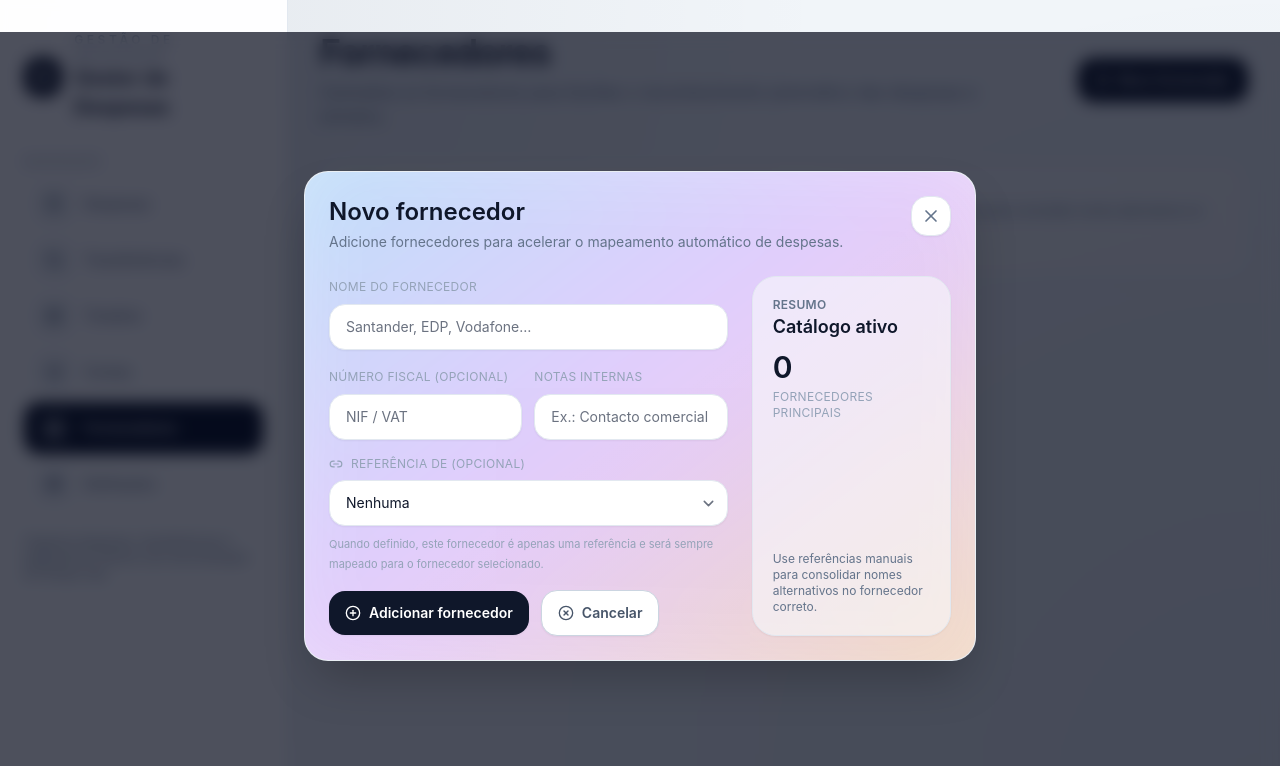
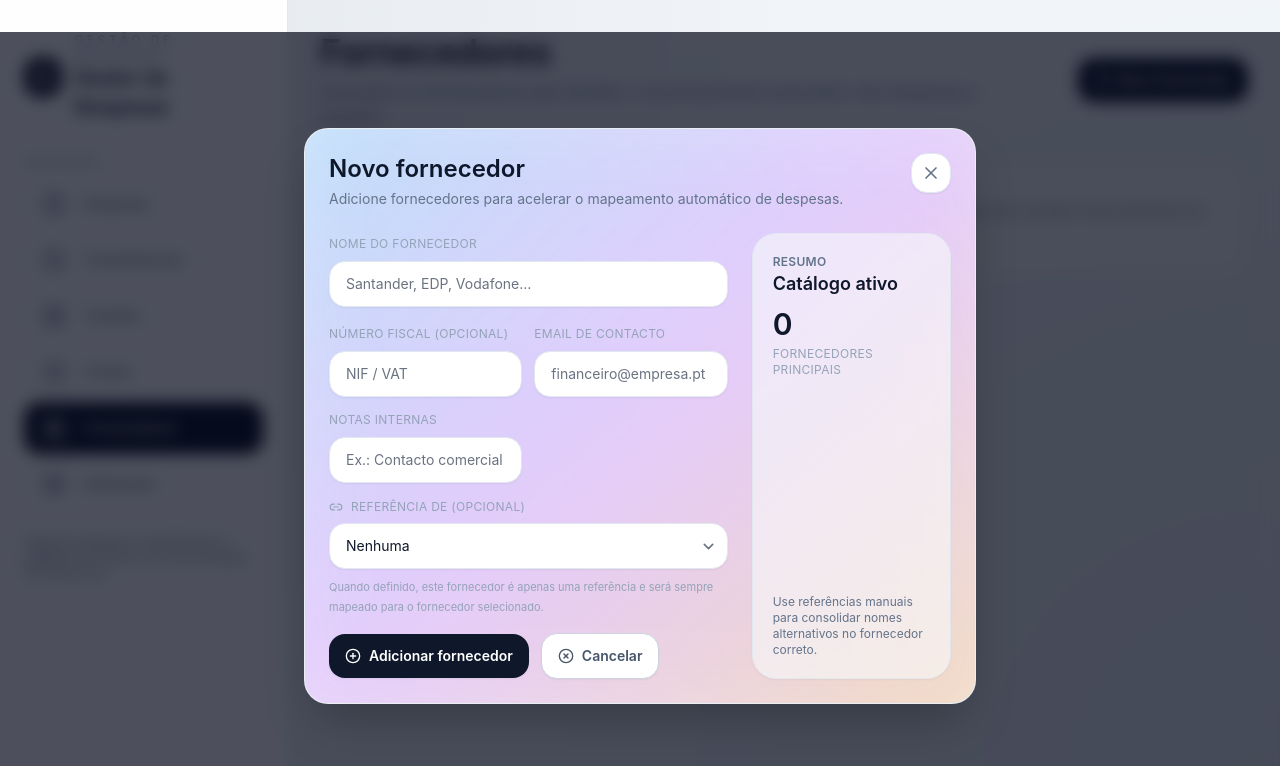
Before and after one commit to luistorresbarbosa/ai-budget-pwa, a React (Vite) app: page /suppliers in a window 1280 px wide. Both pictures are taken after a click on the button "Novo fornecedor". Shown: the top 766 px of the page. Built offline with nearby package versions, Linux system fonts and the light colour scheme.

Commit message:
Add supplier contact email metadata

```diff
--- a/src/data/mockData.ts
+++ b/src/data/mockData.ts
@@ -82,7 +82,8 @@ export const mockSuppliers: Supplier[] = [
     id: 'sup-1',
     name: 'Energia Lisboa',
     metadata: {
-      accountHints: ['PT50-1234']
+      accountHints: ['PT50-1234'],
+      contactEmail: 'faturacao@energialisboa.pt'
     }
   },
   {
--- a/src/data/models.ts
+++ b/src/data/models.ts
@@ -26,6 +26,7 @@ export interface Account {
 export interface SupplierMetadata {
   taxId?: string;
   accountHints?: string[];
+  contactEmail?: string;
   notes?: string;
 }
 
--- a/src/pages/SuppliersPage.tsx
+++ b/src/pages/SuppliersPage.tsx
@@ -3,6 +3,7 @@ import { AnimatePresence, motion } from 'framer-motion';
 import {
   Building2,
   Link2,
+  Mail,
   NotepadText,
   PlusCircle,
   Save,
@@ -20,6 +21,7 @@ interface SupplierFormState {
   id?: string;
   name: string;
   taxId: string;
+  contactEmail: string;
   notes: string;
   referenceToId?: string;
 }
@@ -27,6 +29,7 @@ interface SupplierFormState {
 const EMPTY_FORM: SupplierFormState = {
   name: '',
   taxId: '',
+  contactEmail: '',
   notes: '',
   referenceToId: undefined
 };
@@ -101,6 +104,7 @@ export default function SuppliersPage() {
       id: supplier.id,
       name: supplier.name,
       taxId: supplier.metadata?.taxId ?? '',
+      contactEmail: supplier.metadata?.contactEmail ?? '',
       notes: supplier.metadata?.notes ?? '',
       referenceToId: supplier.referenceToId
     });
@@ -144,6 +148,7 @@ export default function SuppliersPage() {
     }
 
     const trimmedTaxId = formState.taxId.trim();
+    const trimmedContactEmail = formState.contactEmail.trim();
     const trimmedNotes = formState.notes.trim();
     const previousSupplier = editingId ? suppliers.find((item) => item.id === editingId) : undefined;
 
@@ -151,12 +156,16 @@ export default function SuppliersPage() {
       const base: Supplier['metadata'] = {
         ...previousSupplier?.metadata,
         taxId: trimmedTaxId || previousSupplier?.metadata?.taxId,
+        contactEmail: trimmedContactEmail || previousSupplier?.metadata?.contactEmail,
         notes: trimmedNotes || previousSupplier?.metadata?.notes,
         accountHints: previousSupplier?.metadata?.accountHints
       };
 
       if (!base.taxId) {
         delete base.taxId;
+      }
+      if (!base.contactEmail) {
+        delete base.contactEmail;
       }
       if (!base.notes) {
         delete base.notes;
@@ -318,6 +327,16 @@ export default function SuppliersPage() {
               />
             </label>
             <label className="block space-y-2 text-sm text-slate-600">
+              <span className="text-xs uppercase tracking-wide text-slate-400">Email de contacto</span>
+              <input
+                value={formState.contactEmail}
+                onChange={(event) => setFormState((state) => ({ ...state, contactEmail: event.target.value }))}
+                className="w-full rounded-2xl border border-slate-200 bg-white px-4 py-3 text-sm text-slate-900 shadow-sm focus:border-slate-900 focus:ring-slate-900/10"
+                placeholder="financeiro@empresa.pt"
+                type="email"
+              />
+            </label>
+            <label className="block space-y-2 text-sm text-slate-600">
               <span className="text-xs uppercase tracking-wide text-slate-400">Notas internas</span>
               <input
                 value={formState.notes}
@@ -437,6 +456,14 @@ export default function SuppliersPage() {
                         <ShieldCheck className="h-3.5 w-3.5" /> {supplier.metadata.taxId}
                       </p>
                     )}
+                    {supplier.metadata?.contactEmail && (
+                      <p className="flex items-center gap-2 text-xs text-slate-500">
+                        <Mail className="h-3.5 w-3.5" />
+                        <a href={`mailto:${supplier.metadata.contactEmail}`} className="text-slate-600 hover:text-slate-900">
+                          {supplier.metadata.contactEmail}
+                        </a>
+                      </p>
+                    )}
                   </div>
                 </div>
                 {isOrphanReference && (
@@ -474,6 +501,17 @@ export default function SuppliersPage() {
                             {reference.metadata?.taxId && (
                               <p className="flex items-center gap-1 text-[10px] uppercase tracking-wide text-slate-400">
                                 <ShieldCheck className="h-3 w-3" /> {reference.metadata.taxId}
+                              </p>
+                            )}
+                            {reference.metadata?.contactEmail && (
+                              <p className="flex items-center gap-1 text-[10px] text-slate-500">
+                                <Mail className="h-3 w-3" />
+                                <a
+                                  href={`mailto:${reference.metadata.contactEmail}`}
+                                  className="text-slate-600 hover:text-slate-900"
+                                >
+                                  {reference.metadata.contactEmail}
+                                </a>
                               </p>
                             )}
                           </div>
--- a/src/services/documentAutomation.ts
+++ b/src/services/documentAutomation.ts
@@ -288,10 +288,11 @@ function mergeSupplierMetadata(
     ...existing?.metadata,
     taxId: document.supplierTaxId ?? existing?.metadata?.taxId,
     accountHints: accountHints.size > 0 ? Array.from(accountHints) : existing?.metadata?.accountHints,
+    contactEmail: existing?.metadata?.contactEmail,
     notes: existing?.metadata?.notes
   };
 
-  if (!metadata.taxId && !metadata.accountHints && !metadata.notes) {
+  if (!metadata.taxId && !metadata.accountHints && !metadata.notes && !metadata.contactEmail) {
     return existing?.metadata;
   }
 
```
Lines whose indentation alone changed are shown as unchanged.
